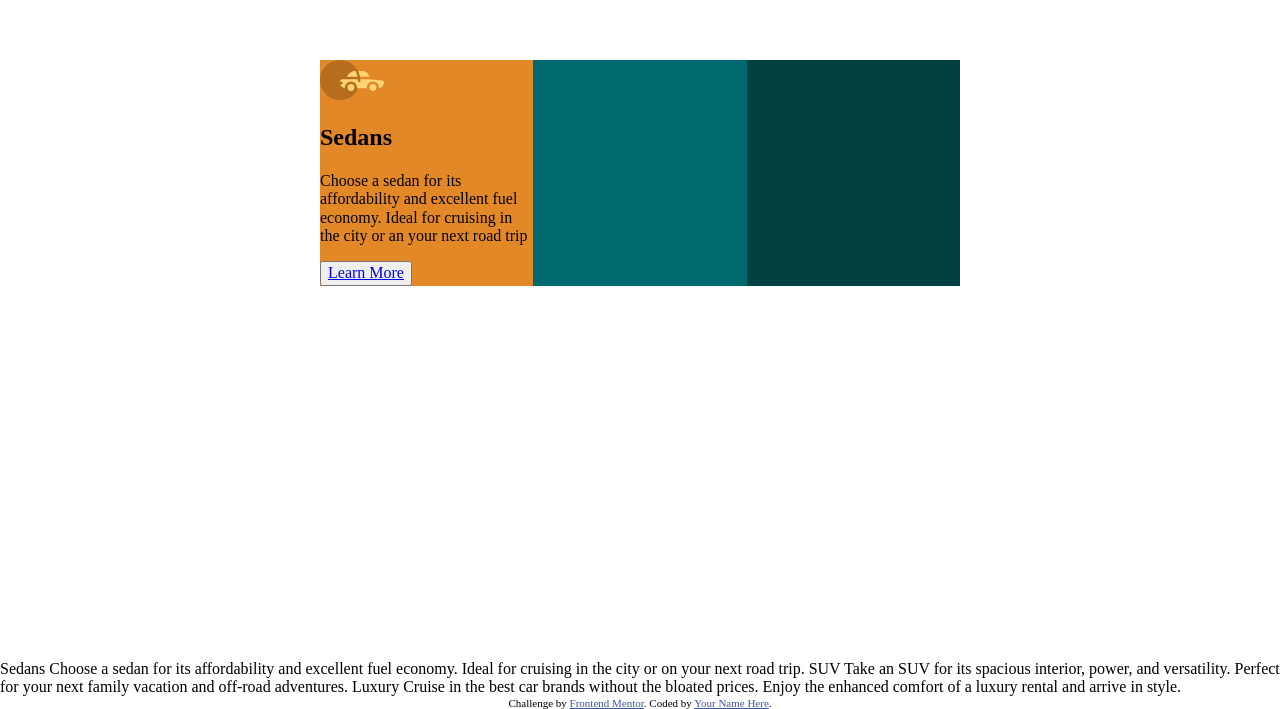
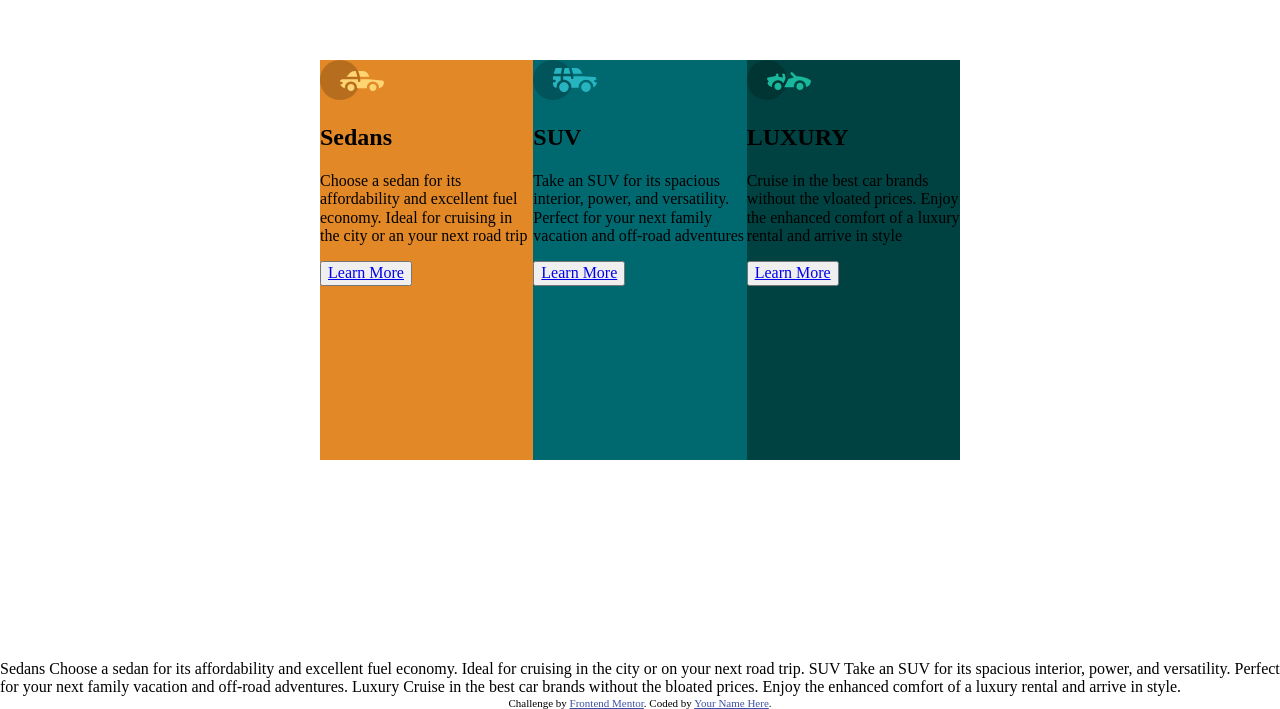
Before and after one commit to Jorge-Levi/3-column-preview-card-component, a plain HTML site: page index.html in a window 1280 px wide. Shown: the part 140-849 px from the top of the page. Drawn offline with Linux system fonts and the light colour scheme.

Commit message:
add more descriptons

```diff
--- a/assets/css/style.css
+++ b/assets/css/style.css
@@ -41,8 +41,8 @@ body {
 }
 
 .main__section{
-    width: 100%;
-    height: 100%;
+    grid-row-start: 1;
+    grid-row-end: 7;
 }
 
 .sedans{
--- a/index.html
+++ b/index.html
@@ -27,8 +27,22 @@
         <p>Choose a sedan for its affordability and excellent fuel economy. Ideal for cruising in the city or an your next road trip</p>
         <button><a href="#">Learn More</a></button>
       </section>
-      <section class="main__section suvs"></section>
-      <section class="main__section luxury"></section>
+      <section class="main__section suvs">
+        <picture>
+          <img src="assets/images/icon-suvs.svg" alt="Icono de suvs">
+        </picture>
+        <h2>SUV</h2>
+        <p>Take an SUV for its spacious interior, power, and versatility. Perfect for your next family vacation and off-road adventures</p>
+        <button><a href="#">Learn More</a></button>
+      </section>
+      <section class="main__section luxury">
+        <picture>
+          <img src="assets/images/icon-luxury.svg" alt="Icono de luxury">
+        </picture>
+        <h2>LUXURY</h2>
+        <p>Cruise in the best car brands without the vloated prices. Enjoy the enhanced comfort of a luxury rental and arrive in style</p>
+        <button><a href="#">Learn More</a></button>
+      </section>
     </div>
   </main>
   Sedans
```
